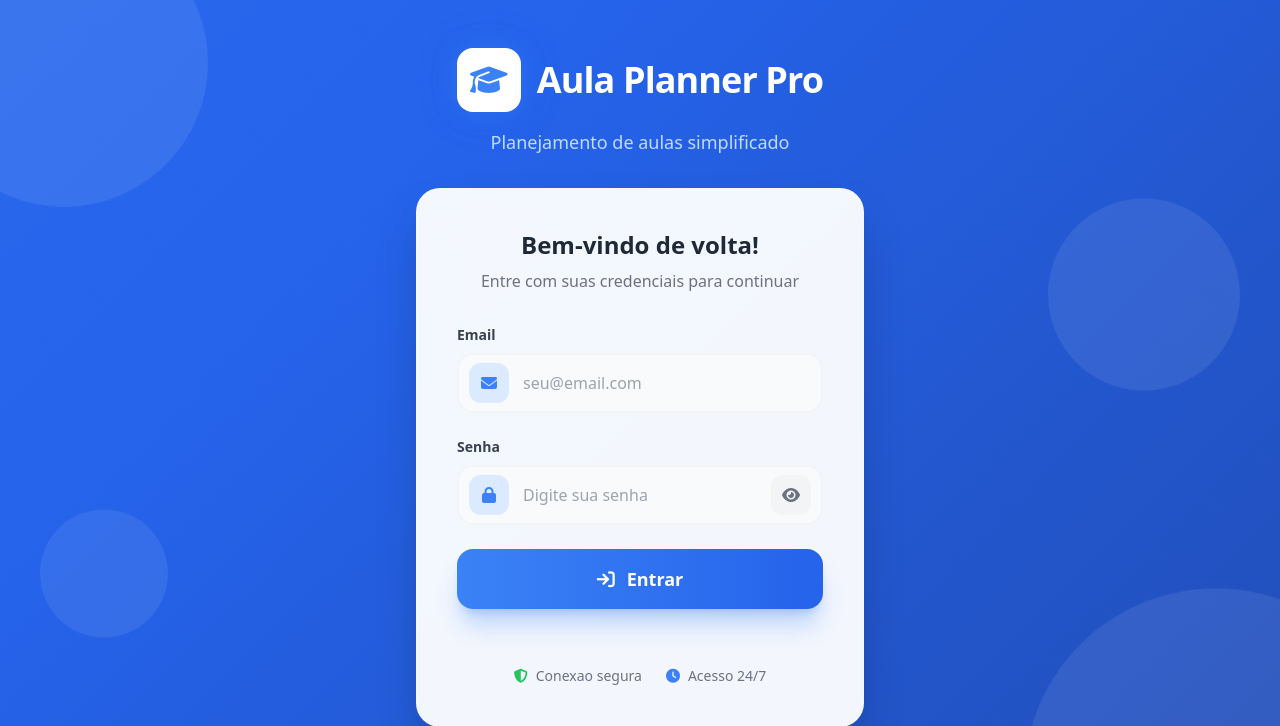
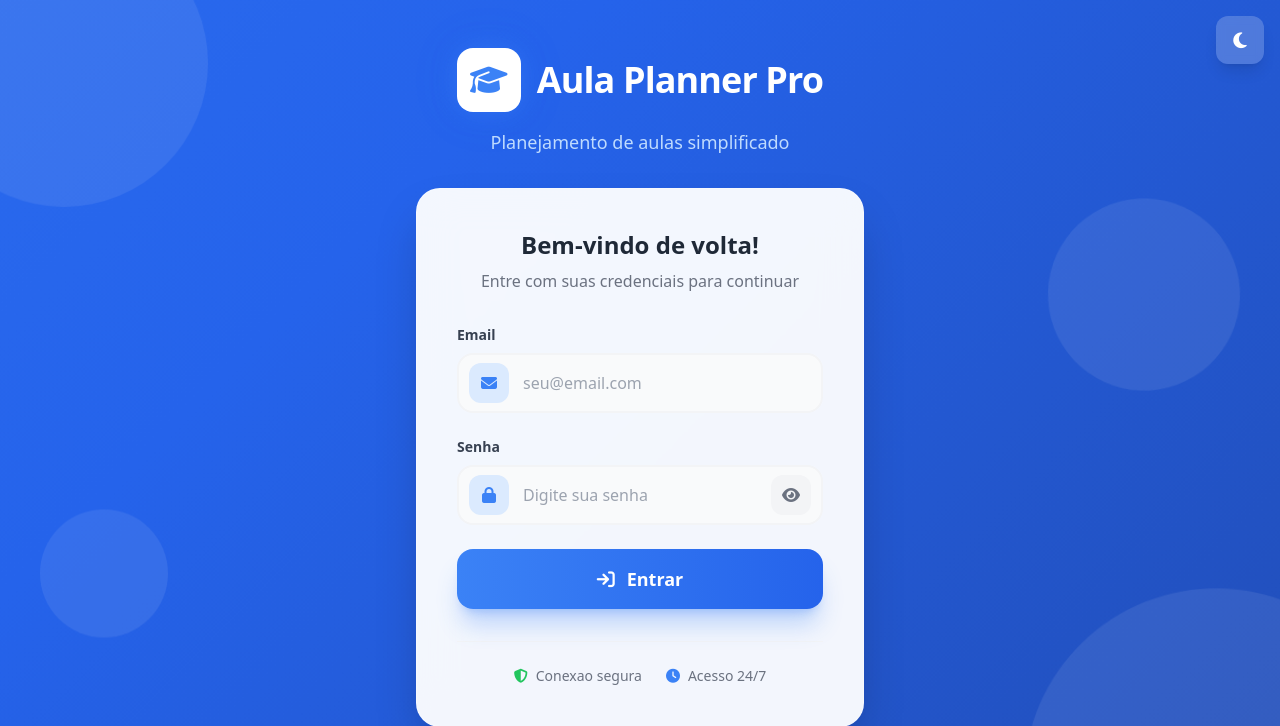
Before and after one commit to lsfrenzel/planner_aulas_pro, a Flask app: page /login in a window 1280 px wide; the page is wider, and only the part inside the window is pictured. Shown: the top 726 px of that part. Run offline with Flask 3, Linux system fonts and the light colour scheme; some libraries are stand-ins or nearby versions.

Commit message:
Add a dark mode toggle button to the login screen
Update login page styles and add a button to toggle between light and dark themes, saving the preference in local storage.

Replit-Commit-Author: Agent
Replit-Commit-Session-Id: 00096c10-fe34-48c9-8f4a-cbc0e9d2013f
Replit-Commit-Checkpoint-Type: full_checkpoint
Replit-Commit-Event-Id: ebde16f7-08fa-4e85-94ed-c8daef955a9e
Replit-Commit-Screenshot-Url: https://storage.googleapis.com/screenshot-production-us-central1/8ca823b5-5107-48cf-810e-edc71e96d66f/00096c10-fe34-48c9-8f4a-cbc0e9d2013f/iauCTJ8
Replit-Helium-Checkpoint-Created: true

```diff
--- a/templates/login.html
+++ b/templates/login.html
@@ -75,6 +75,13 @@
             backdrop-filter: blur(20px);
             border: 1px solid rgba(255, 255, 255, 0.3);
         }
+        .dark .glass-card {
+            background: rgba(31, 41, 55, 0.95);
+            border: 1px solid rgba(75, 85, 99, 0.3);
+        }
+        .dark .gradient-bg {
+            background: linear-gradient(-45deg, #111827, #1f2937, #374151, #1f2937);
+        }
         .input-focus:focus {
             background: white;
             box-shadow: 0 0 0 4px rgba(59, 130, 246, 0.15);
@@ -110,6 +117,10 @@
     </style>
 </head>
 <body class="min-h-screen gradient-bg flex items-center justify-center p-4 sm:p-6 lg:p-8 relative overflow-x-hidden overflow-y-auto">
+    <button onclick="toggleTheme()" class="fixed top-4 right-4 z-50 w-10 h-10 sm:w-12 sm:h-12 bg-white/20 hover:bg-white/30 dark:bg-gray-800/50 dark:hover:bg-gray-800/70 backdrop-blur-sm rounded-xl flex items-center justify-center transition-all shadow-lg">
+        <i class="fas fa-moon text-white text-lg dark:hidden"></i>
+        <i class="fas fa-sun text-yellow-400 text-lg hidden dark:block"></i>
+    </button>
     <div class="floating-shape w-48 h-48 sm:w-72 sm:h-72 -top-16 sm:-top-20 -left-16 sm:-left-20" style="animation-delay: 0s;"></div>
     <div class="floating-shape w-64 h-64 sm:w-96 sm:h-96 -bottom-24 sm:-bottom-32 -right-24 sm:-right-32" style="animation-delay: 2s;"></div>
     <div class="floating-shape w-32 h-32 sm:w-48 sm:h-48 top-1/4 right-4 sm:right-10" style="animation-delay: 4s;"></div>
@@ -130,8 +141,8 @@
 
         <div class="glass-card rounded-2xl sm:rounded-3xl shadow-2xl p-6 sm:p-8 md:p-10 w-full slide-up-delay-1">
             <div class="text-center mb-5 sm:mb-8">
-                <h2 class="text-xl sm:text-2xl font-bold text-gray-800 mb-1 sm:mb-2">Bem-vindo de volta!</h2>
-                <p class="text-gray-500 text-sm sm:text-base">Entre com suas credenciais para continuar</p>
+                <h2 class="text-xl sm:text-2xl font-bold text-gray-800 dark:text-white mb-1 sm:mb-2">Bem-vindo de volta!</h2>
+                <p class="text-gray-500 dark:text-gray-400 text-sm sm:text-base">Entre com suas credenciais para continuar</p>
             </div>
 
             {% with messages = get_flashed_messages(with_categories=true) %}
@@ -151,26 +162,26 @@
 
             <form method="POST" action="{{ url_for('login') }}" class="space-y-4 sm:space-y-6">
                 <div class="space-y-1 sm:space-y-2">
-                    <label class="block text-xs sm:text-sm font-semibold text-gray-700">Email</label>
+                    <label class="block text-xs sm:text-sm font-semibold text-gray-700 dark:text-gray-300">Email</label>
                     <div class="relative group flex items-center">
-                        <div class="absolute left-3 top-1/2 -translate-y-1/2 w-10 h-10 bg-primary-100 rounded-xl flex items-center justify-center transition-colors group-focus-within:bg-primary-500 z-10 pointer-events-none">
+                        <div class="absolute left-3 top-1/2 -translate-y-1/2 w-10 h-10 bg-primary-100 dark:bg-primary-900/30 rounded-xl flex items-center justify-center transition-colors group-focus-within:bg-primary-500 z-10 pointer-events-none">
                             <i class="fas fa-envelope text-base text-primary-500 group-focus-within:text-white transition-colors"></i>
                         </div>
                         <input type="email" name="email" required placeholder="seu@email.com" autocomplete="email"
-                            class="w-full py-3.5 sm:py-4 bg-gray-50 border-2 border-gray-100 rounded-xl sm:rounded-2xl focus:border-primary-500 focus:bg-white focus:outline-none transition-all input-focus text-gray-700 text-sm sm:text-base pl-16 pr-4">
+                            class="w-full py-3.5 sm:py-4 bg-gray-50 dark:bg-gray-700 border-2 border-gray-100 dark:border-gray-600 rounded-xl sm:rounded-2xl focus:border-primary-500 focus:bg-white dark:focus:bg-gray-600 focus:outline-none transition-all input-focus text-gray-700 dark:text-white text-sm sm:text-base pl-16 pr-4">
                     </div>
                 </div>
 
                 <div class="space-y-1 sm:space-y-2">
-                    <label class="block text-xs sm:text-sm font-semibold text-gray-700">Senha</label>
+                    <label class="block text-xs sm:text-sm font-semibold text-gray-700 dark:text-gray-300">Senha</label>
                     <div class="relative group flex items-center">
-                        <div class="absolute left-3 top-1/2 -translate-y-1/2 w-10 h-10 bg-primary-100 rounded-xl flex items-center justify-center transition-colors group-focus-within:bg-primary-500 z-10 pointer-events-none">
+                        <div class="absolute left-3 top-1/2 -translate-y-1/2 w-10 h-10 bg-primary-100 dark:bg-primary-900/30 rounded-xl flex items-center justify-center transition-colors group-focus-within:bg-primary-500 z-10 pointer-events-none">
                             <i class="fas fa-lock text-base text-primary-500 group-focus-within:text-white transition-colors"></i>
                         </div>
                         <input type="password" name="password" required placeholder="Digite sua senha" id="passwordInput" autocomplete="current-password"
-                            class="w-full py-3.5 sm:py-4 bg-gray-50 border-2 border-gray-100 rounded-xl sm:rounded-2xl focus:border-primary-500 focus:bg-white focus:outline-none transition-all input-focus text-gray-700 text-sm sm:text-base pl-16 pr-14">
-                        <button type="button" onclick="togglePassword()" class="absolute right-3 top-1/2 -translate-y-1/2 w-10 h-10 bg-gray-100 hover:bg-gray-200 rounded-xl flex items-center justify-center transition-colors z-10">
-                            <i class="fas fa-eye text-base text-gray-500" id="eyeIcon"></i>
+                            class="w-full py-3.5 sm:py-4 bg-gray-50 dark:bg-gray-700 border-2 border-gray-100 dark:border-gray-600 rounded-xl sm:rounded-2xl focus:border-primary-500 focus:bg-white dark:focus:bg-gray-600 focus:outline-none transition-all input-focus text-gray-700 dark:text-white text-sm sm:text-base pl-16 pr-14">
+                        <button type="button" onclick="togglePassword()" class="absolute right-3 top-1/2 -translate-y-1/2 w-10 h-10 bg-gray-100 dark:bg-gray-600 hover:bg-gray-200 dark:hover:bg-gray-500 rounded-xl flex items-center justify-center transition-colors z-10">
+                            <i class="fas fa-eye text-base text-gray-500 dark:text-gray-300" id="eyeIcon"></i>
                         </button>
                     </div>
                 </div>
@@ -181,8 +192,8 @@
                 </button>
             </form>
 
-            <div class="mt-5 sm:mt-8 pt-4 sm:pt-6 border-t border-gray-100">
-                <div class="flex flex-col sm:flex-row items-center justify-center gap-3 sm:gap-6 text-xs sm:text-sm text-gray-500">
+            <div class="mt-5 sm:mt-8 pt-4 sm:pt-6 border-t border-gray-100 dark:border-gray-700">
+                <div class="flex flex-col sm:flex-row items-center justify-center gap-3 sm:gap-6 text-xs sm:text-sm text-gray-500 dark:text-gray-400">
                     <div class="flex items-center gap-2">
                         <i class="fas fa-shield-halved text-green-500"></i>
                         <span>Conexao segura</span>
@@ -207,6 +218,15 @@
     </div>
 
     <script>
+        function toggleTheme() {
+            document.documentElement.classList.toggle('dark');
+            localStorage.setItem('theme', document.documentElement.classList.contains('dark') ? 'dark' : 'light');
+        }
+
+        if (localStorage.getItem('theme') === 'dark' || (!localStorage.getItem('theme') && window.matchMedia('(prefers-color-scheme: dark)').matches)) {
+            document.documentElement.classList.add('dark');
+        }
+
         function togglePassword() {
             const input = document.getElementById('passwordInput');
             const icon = document.getElementById('eyeIcon');
```
